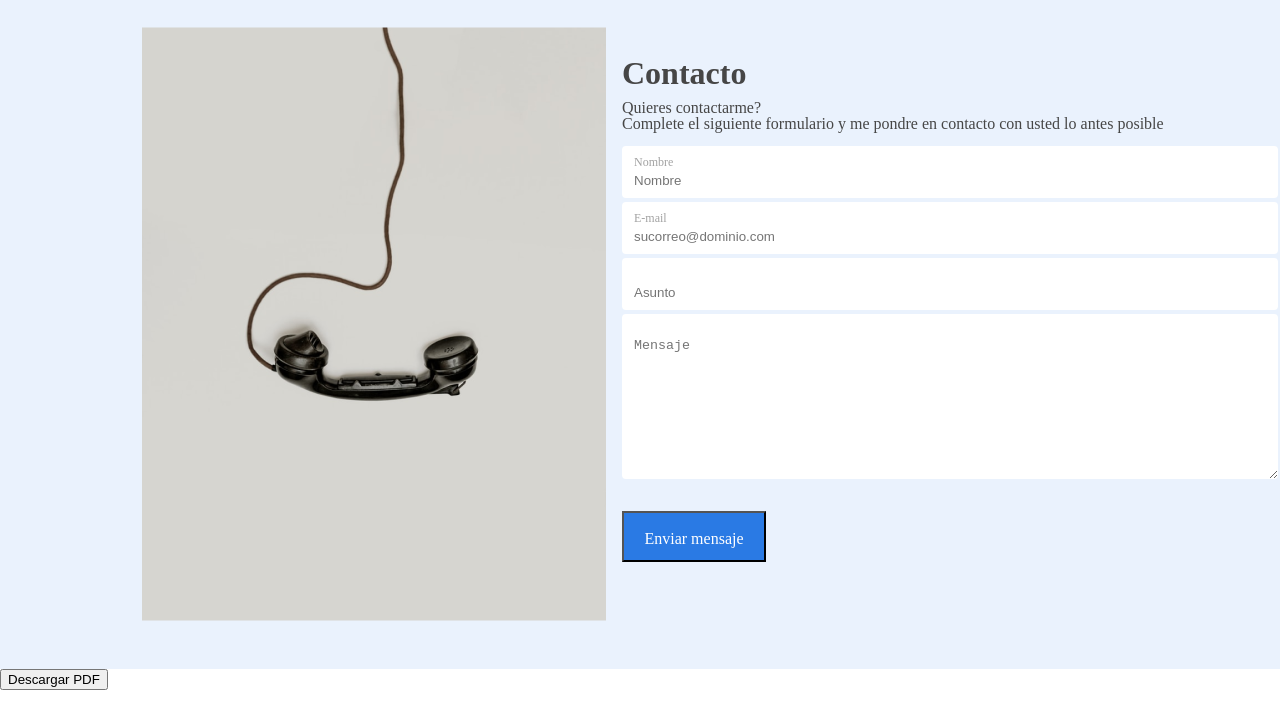
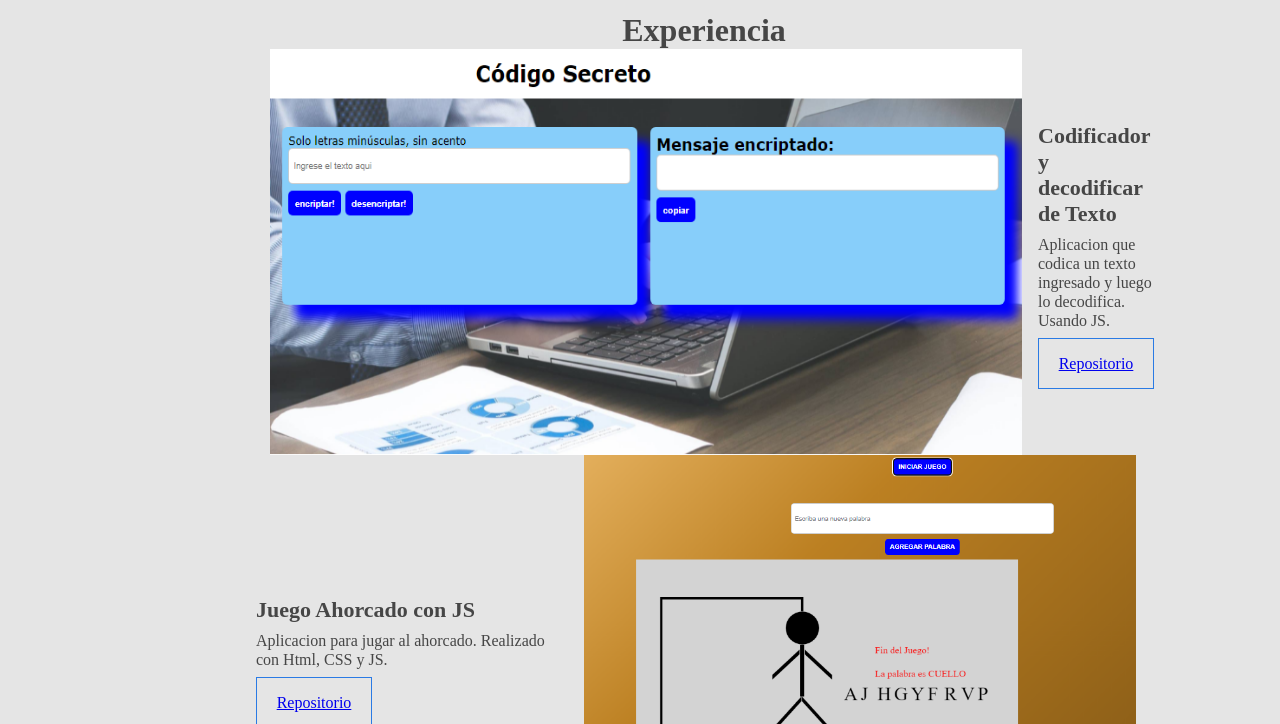
Before and after one commit to jcscba/portafolio-front-end, a plain HTML site: page index.html in a window 1280 px wide. Shown: the part 2070-2794 px from the top of the page. Drawn offline with Linux system fonts and the light colour scheme.

Commit message:
Terminando seccion experiencia

```diff
--- a/index.html
+++ b/index.html
@@ -93,8 +93,26 @@
 
 
 		</div>
-		<div id="experiencia">
-			Experiencia
+		<div id="experiencia" class="experiencia">
+			<h3>Experiencia</h3>
+			<section>
+				<img src="imagenes/encriptador.png">
+				<ul>
+					<li><h4>Codificador y decodificar de Texto</h4></li>
+					<li><p>Aplicacion que codica un texto ingresado y luego lo decodifica. Usando JS.</p></li>
+					<li class="repositorio"><a href="https://github.com/jcscba/jcscba.codigosecreto.github.io/">Repositorio</a></li>
+				</ul>
+			</section>
+			<section>
+				<ul>
+					<li><h4>Juego Ahorcado con JS</h4></li>
+					<li><p>Aplicacion para jugar al ahorcado. Realizado con Html, CSS y JS.</p></li>
+					<li class="repositorio"><a href="https://github.com/jcscba/challenges-juego-ahorcado/">Repositorio</a></li>
+				</ul>
+				<img src="imagenes/ahorcado.png">
+			</section>
+
+
 
 		</div>
 		<div id="contacto" class="contacto">
--- a/style.css
+++ b/style.css
@@ -112,13 +112,13 @@ nav a{
 	color: #464646;
 }
 
-.skills, .pasatiempos{
+.skills, .pasatiempos, .experiencia{
 	margin: 0px 0 0px 0;
 	background: #E5E5E5;
 	padding: 3em 10%  3em 20%;
 }
 
-.skills h3, .pasatiempos h3, .formacion h3{
+.skills h3, .pasatiempos h3, .formacion h3, .experiencia h3{
 	font-family: Raleway;
 	font-style: normal;
 	font-weight: bold;
@@ -330,6 +330,81 @@ nav a{
 	margin: 32px 0px;
 }
 
+.experiencia img{
+
+	width: 752px;
+	height: 406px;
+	align-self: stretch;
+	margin: 0px 16px;
+}
+
+.experiencia section{
+	display: flex;
+	align-items: space-between;
+	flex-direction: row;
+	justify-content: center;
+	align-items: center;
+}
+
+.experiencia h4{
+
+	font-family: 'Raleway';
+	font-style: normal;
+	font-weight: 700;
+	font-size: 22px;
+	line-height: 26px;
+	/* identical to box height */
+	/* Preto/100% */
+	color: #464646;
+	/* Inside auto layout */
+	align-self: stretch;
+	margin: 8px 0px;
+}
+
+.experiencia p{
+	font-family: 'Raleway';
+	font-style: normal;
+	font-weight: 500;
+	font-size: 16px;
+	line-height: 19px;
+	/* identical to box height */
+	/* Preto/100% */
+	color: #464646;
+	/* Inside auto layout */
+	order: 1;
+	align-self: stretch;
+	margin: 8px 0px;
+}
+
+.repositorio{
+
+	width: 116px;
+	height: 51px;
+	left: 16px;
+	top: 16px;
+	display: flex;
+	flex-direction: row;
+	justify-content: center;
+	align-items: center;
+	padding: 16px;
+	font-family: 'Raleway';
+	font-style: normal;
+	font-weight: 400;
+	font-size: 16px;
+	line-height: 19px;
+	text-decoration: none;
+	/* identical to box height */
+	/* Azul/100% */
+	color: #2A7AE4;
+	/* Inside auto layout */
+	flex: none;
+	order: 0;
+	flex-grow: 0;
+	margin: 0px 0px;
+	border: 1px solid #2A7AE4;
+	box-sizing: border-box;
+	border-color: #2A7AE4;
+}
 
 footer{
 	text-align: center;
```
Also changed, not shown: imagenes/ahorcado.png (added), imagenes/encriptador.png (added).
